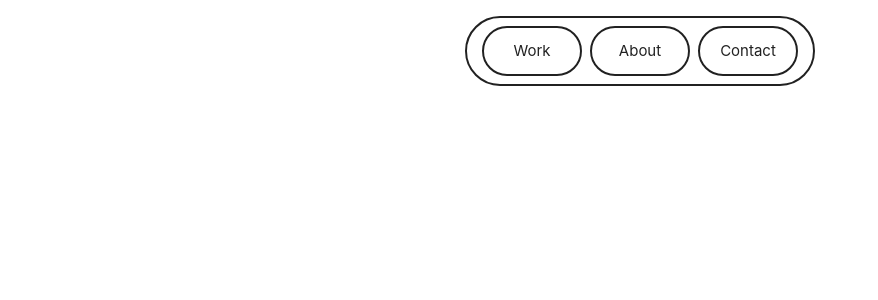
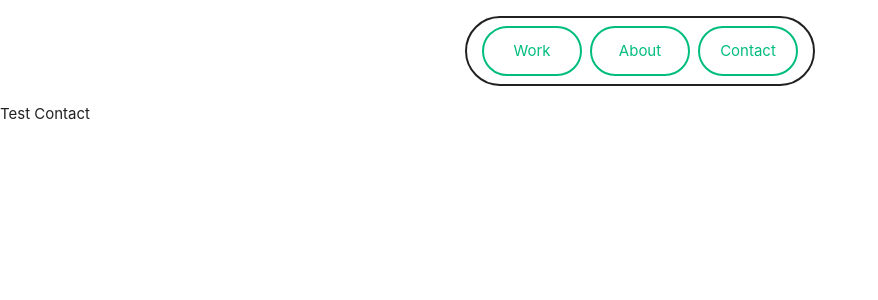
Before and after one commit to JoeyHopkins/MySite, a Vue app in the folder frontend/: page /contact in a window 1280 px wide. Before the commit this address had no page. Shown: the top 300 px of the page, without its empty margins (0-878 px from the left). Built offline with nearby package versions, Linux system fonts and the light colour scheme.

Commit message:
Get router buttons to link into url changes and navigate between pages

```diff
--- a/frontend/src/layouts/Default.vue
+++ b/frontend/src/layouts/Default.vue
@@ -2,15 +2,9 @@
   <v-container class="center-content">
     <div class="nav-container center-content-vertical">
       <div class="margin-horizontal-15 center-content spread">
-        <div class="nav-btn center-content">
-          Work
-        </div>
-        <div class="nav-btn center-content">
-          About
-        </div>
-        <div class="nav-btn center-content">
-          Contact
-        </div>
+          <router-link to="/"><div class="nav-btn center-content">Work</div></router-link>
+          <router-link to="/about"><div class="nav-btn center-content">About</div></router-link>
+          <router-link to="/contact"><div class="nav-btn center-content">Contact</div></router-link>
       </div>
     </div>
   </v-container>
--- a/frontend/src/router/index.js
+++ b/frontend/src/router/index.js
@@ -1,6 +1,7 @@
 import { createRouter, createWebHistory } from 'vue-router'
 import Home from '../views/Home.vue'
 import About from '../views/About.vue'
+import Contact from '../views/Contact.vue'
 
 const routes = [
   {
@@ -13,6 +14,11 @@ const routes = [
     name: 'About',
     component: About
   },
+  {
+    path: '/contact',
+    name: 'Contact',
+    component: Contact
+  },
 ]
 
 const router = createRouter({
--- /dev/null
+++ b/frontend/src/views/Contact.vue
@@ -0,0 +1,5 @@
+<template>
+  <div>
+  Test Contact
+  </div>
+</template>
```
